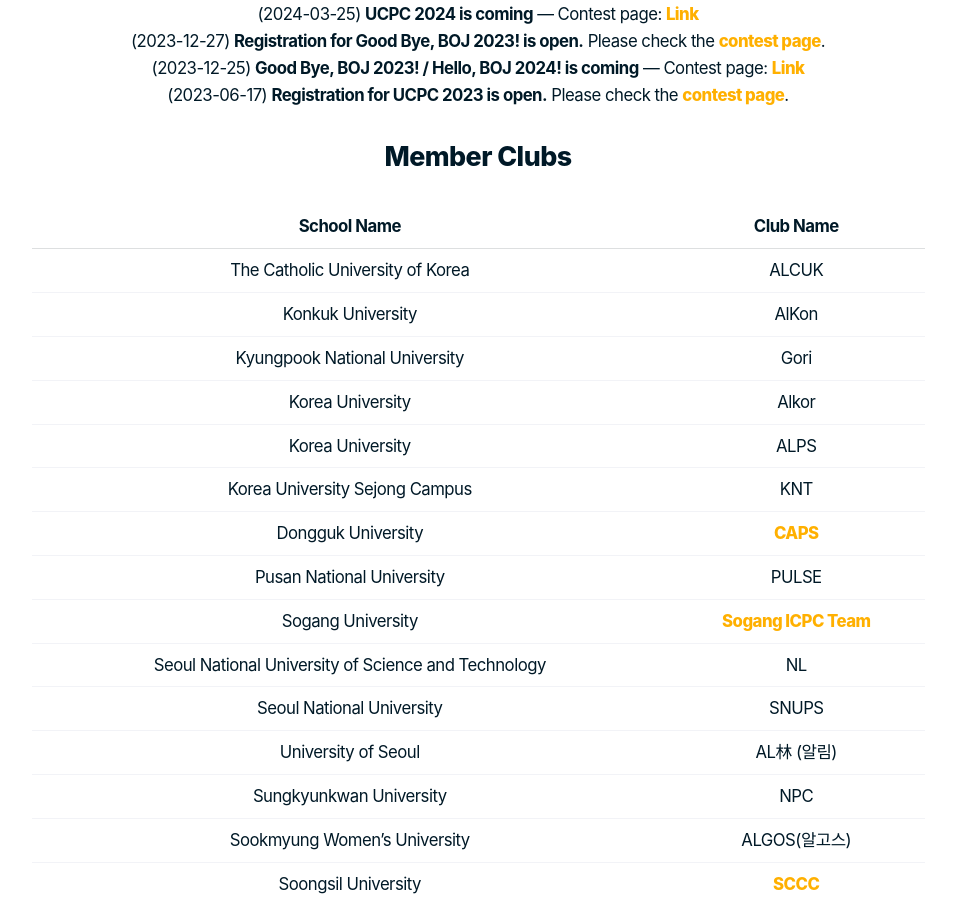
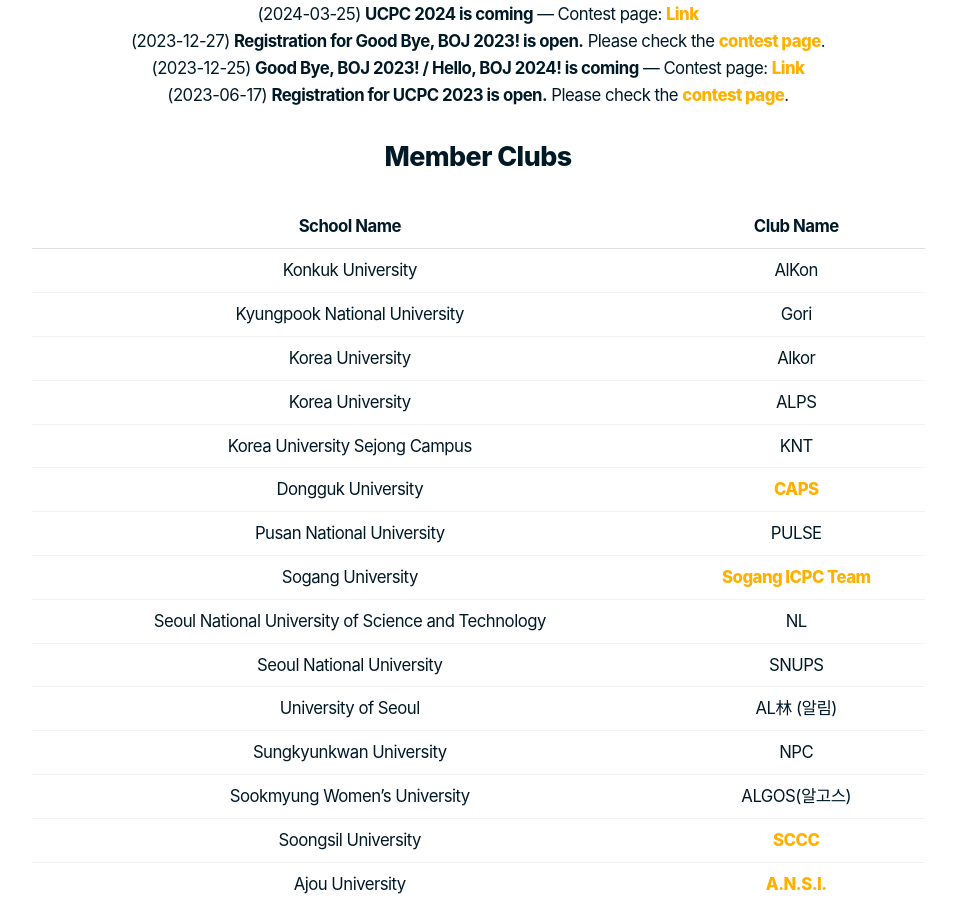
Before and after one commit to ucpcc/main, a Jekyll site: the page built from en/index.md, in a window 1280 px wide and 900 px high, scrolled down 1314 px. Shown: the whole window, without its empty margins (162-1118 px from the left). Built offline with Jekyll 4.4.1, drawn with Linux system fonts in a browser that asks for light colours; some web fonts are replaced.

Commit message:
영문 index.md에서 ALCUK 제거

```diff
--- a/en/index.md
+++ b/en/index.md
@@ -23,7 +23,6 @@ permalink: /en/
 
 | School Name | Club Name |
 | ---- | ----- |
-| The Catholic University of Korea | ALCUK |
 | Konkuk University | AlKon |
 | Kyungpook National University | Gori |
 | Korea University | Alkor |
```
